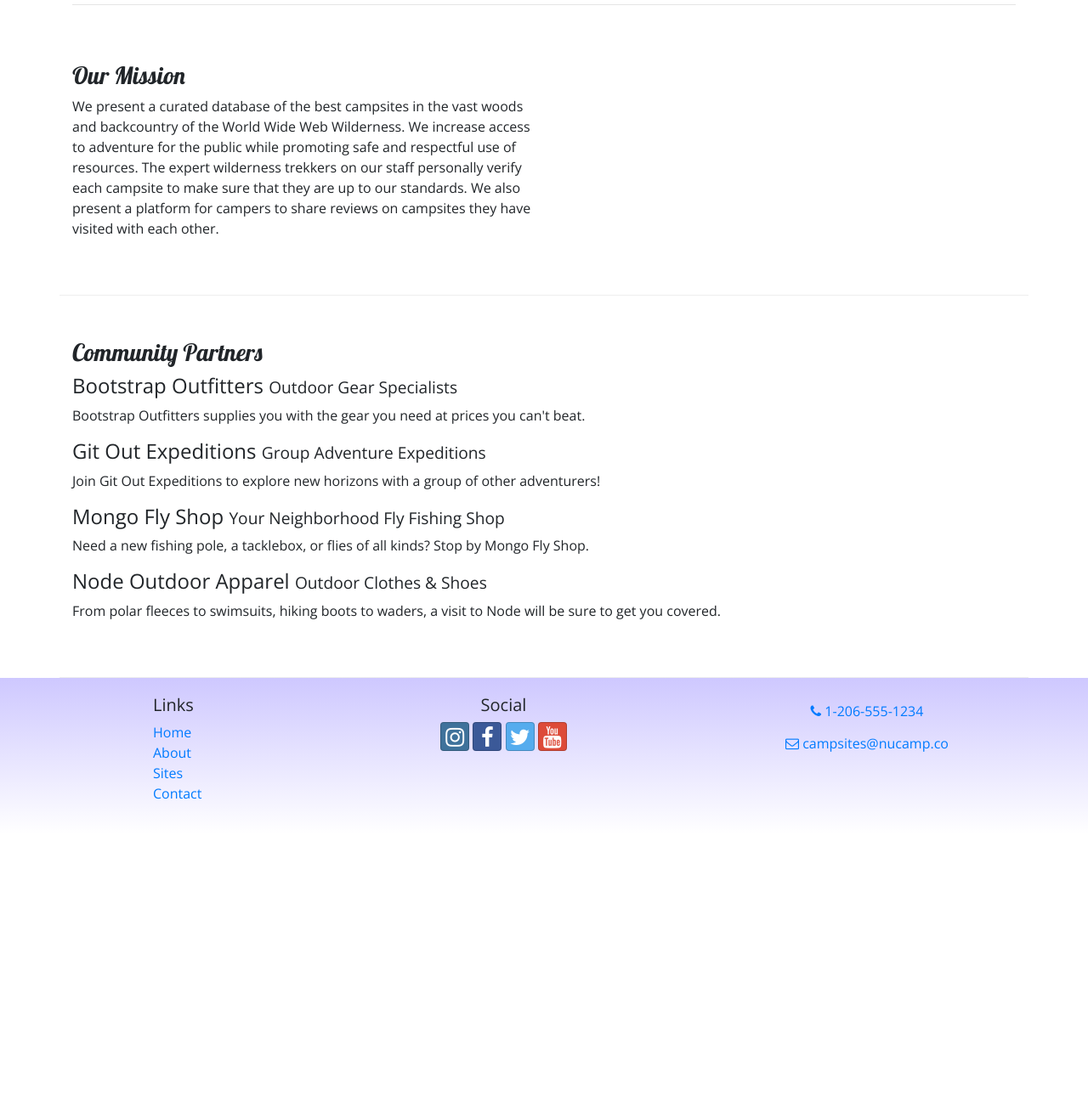
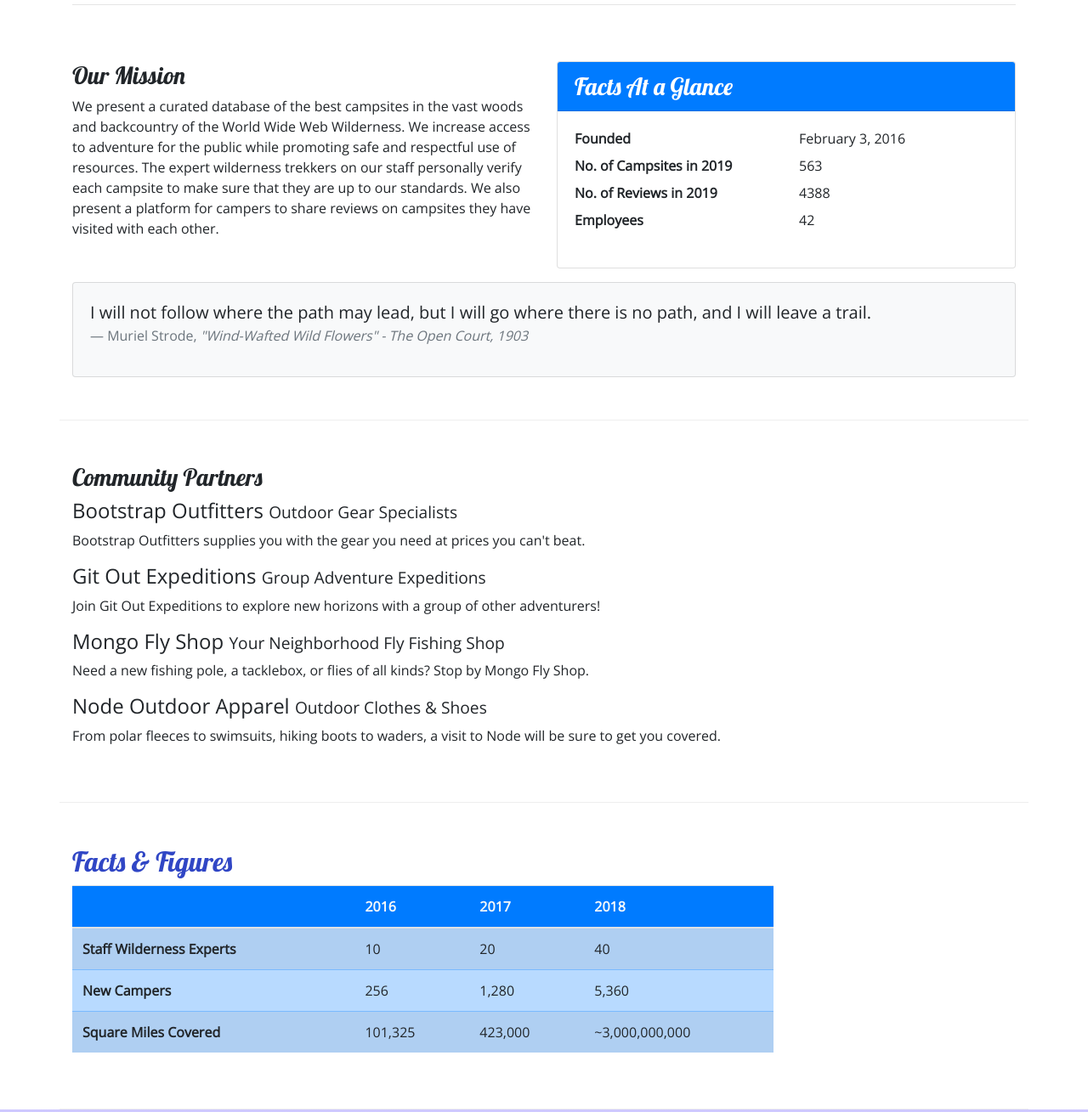
Before and after one commit to kidipanda/nu-contactus, a website: page aboutus.html in a window 1280 px wide. Shown: the part 340-1649 px from the top of the page at 85% size. Before the commit the page ends 1322 px from the top, so only its background shows below. Drawn offline with nearby package versions, Linux system fonts and the light colour scheme.

Commit message:
Tables and Cards

```diff
--- a/aboutus.html
+++ b/aboutus.html
@@ -63,13 +63,38 @@
         <hr>
 
         <div class="row row-content">
-            <div class="col col-sm-6">
+            <div class="col-sm-6">
                 <h3>Our Mission</h3>
-                <p>We present a curated database of the best campsites in the vast woods and backcountry of the World
-                    Wide Web Wilderness. We increase access to adventure for the public while promoting safe and
-                    respectful use of resources. The expert wilderness trekkers on our staff personally verify each
-                    campsite to make sure that they are up to our standards. We also present a platform for campers to
-                    share reviews on campsites they have visited with each other.</p>
+                <p>We present a curated database of the best campsites in the vast woods and backcountry of the World Wide Web Wilderness. We increase access to adventure for the public while promoting safe and respectful use of resources. The expert wilderness trekkers on our staff personally verify each campsite to make sure that they are up to our standards. We also present a platform for campers to share reviews on campsites they have visited with  each other.</p>
+            </div>
+            <div class="col-sm-6">
+                <div class="card">
+                    <h3 class="card-header bg-primary text-white">Facts At a Glance</h3>
+                    <div class="card-body">
+                        <dl class="row">
+                            <dt class="col-6">Founded</dt>
+                            <dd class="col-6">February 3, 2016</dd>
+                            <dt class="col-6">No. of Campsites in 2019</dt>
+                            <dd class="col-6">563</dd>
+                            <dt class="col-6">No. of Reviews in 2019</dt>
+                            <dd class="col-6">4388</dd>
+                            <dt class="col-6">Employees</dt>
+                            <dd class="col-6">42</dd>
+                        </dl>
+                    </div>
+                </div>
+            </div>
+            <div class="col">
+                <div class="card bg-light mt-3">
+                    <blockquote class="blockquote card-body">
+                        <p class="mb-0">I will not follow where the path may lead, but I will go where there is no path, and I will leave a trail.</p>
+                        <footer class="blockquote-footer">Muriel Strode,
+                            <cite title="Source Title">"Wind-Wafted Wild Flowers" -
+                                The Open Court, 1903
+                            </cite>
+                        </footer>
+                    </blockquote>
+        		</div>
             </div>
         </div>
 
@@ -88,10 +113,47 @@
                     covered.</p>
             </div>
         </div>
+        <div class="row row-content">
+            <div class="col-sm-9">
+            	<h2>Facts &amp; Figures</h2>
+            	<div class="table-responsive">
+               	    <table class="table table-striped">
+	                    <thead>
+	                        <tr class="bg-primary text-light">
+	                            <th></th>
+	                            <th>2016</th>
+	                            <th>2017</th>
+	                            <th>2018</th>
+	                        </tr>
+                    	</thead>
+	                    <tbody class="table-primary">
+                            <tr>
+                                <th>Staff Wilderness Experts</th>
+                                <td>10</td>
+                                <td>20</td>
+                                <td>40</td>
+                            </tr>
+                            <tr>
+                                <th>New Campers</th>
+                                <td>256</td>
+                                <td>1,280</td>
+                                <td>5,360</td>
+                            </tr>
+                            <tr>
+                                <th>Square Miles Covered</th>
+                                <td>101,325</td>
+                                <td>423,000</td>
+                                <td>~3,000,000,000</td>
+                            </tr>
+                        </tbody>
+                    </table>
+                </div>
+            </div>
+       </div>
     </div>
 
 
-    <footer>
+    <footer class="site-footer">
         <div class="container">
             <div class="row">
                 <div class="col-4 col-sm-2 offset-1">
--- a/css/styles.css
+++ b/css/styles.css
@@ -14,7 +14,7 @@ header h2 {
     color: #CEC8FF;
 }
 
-footer {
+.site-footer {
     background-image: linear-gradient(#CEC8FF, white);
     padding: 20px 0;
 }
```
